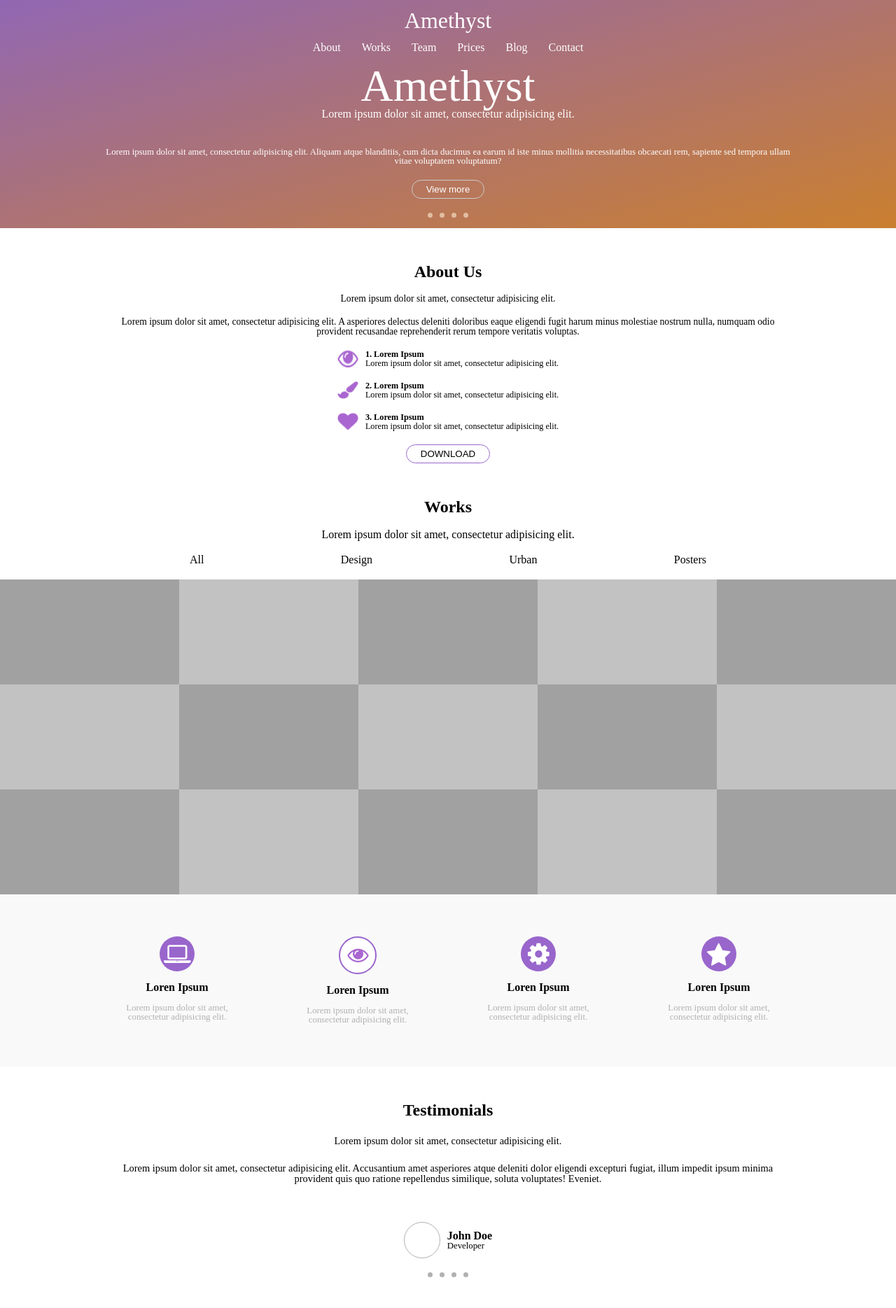
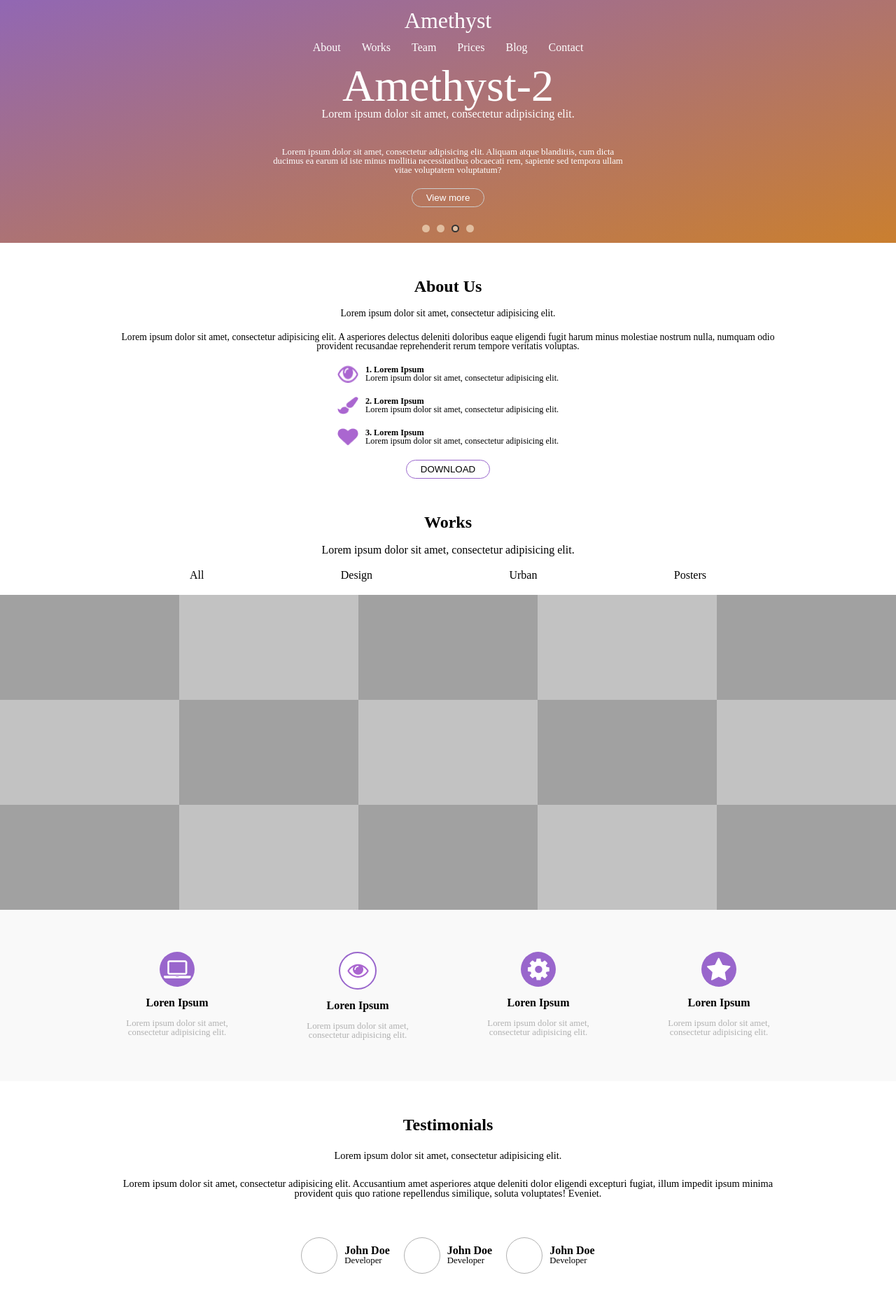
Before and after one commit to yakGjen/amethyst, a website built with webpack: page src/public/index.html in a window 1280 px wide. Shown: the part 31-1900 px from the top of the page at 70% size. Built offline with nearby package versions, Linux system fonts and the light colour scheme.

Commit message:
feat: add slider in header

```diff
--- a/src/app/index.js
+++ b/src/app/index.js
@@ -1,3 +1,13 @@
+import Slider from './slider';
+
+const slider = new Slider(
+  document.querySelectorAll('.frame'),
+  document.querySelectorAll('.frame-point')
+);
+
+slider.init();
+slider.start();
+
 const menuItems = {
   about: document.querySelector('#nav-about'),
   works: document.querySelector('#nav-works'),
--- /dev/null
+++ b/src/app/slider.js
@@ -0,0 +1,54 @@
+export default class Slider {
+  constructor(frames, points) {
+    this.frames = frames;
+    this.points = points;
+    this.timerId = null;
+    this.frameIdx = null;
+    this.pointIdx = null;
+  }
+
+  start() {
+    this.timerId = setInterval(() => {
+
+      this.frames[this.frameIdx].classList.remove('frame_show');
+      this.frames[this.frameIdx].classList.add('frame_hide');
+
+      this.points[this.pointIdx].classList.remove('frame-point_checked');
+
+      if (this.frames.length - 1 === this.frameIdx) {
+
+        this.frameIdx = 0;
+        this.pointIdx = 0;
+
+        this.frames[this.frameIdx].classList.remove('frame_hide');
+        this.frames[this.frameIdx].classList.add('frame_show');
+
+        this.points[this.pointIdx].classList.add('frame-point_checked');
+
+      } else {
+
+        this.frames[this.frameIdx + 1].classList.remove('frame_hide');
+        this.frames[this.frameIdx + 1].classList.add('frame_show');
+
+        this.points[this.pointIdx + 1].classList.add('frame-point_checked');
+
+        this.frameIdx++;
+        this.pointIdx++;
+
+      }
+
+    }, 2000);
+  }
+
+  init() {
+    /*this.frameIdx = this.frames.findIndex((elem, idx, array) => {
+      if (elem.classList.contains('frame_show')) return idx;
+    });*/
+    this.frames.forEach((item, idx) => {
+      if (item.classList.contains('frame_show')) this.frameIdx = idx;
+    });
+    this.points.forEach((item, idx) => {
+      if (item.classList.contains('frame-point_checked')) this.pointIdx = idx;
+    });
+  }
+}
--- a/src/public/index.html
+++ b/src/public/index.html
@@ -41,7 +41,8 @@
           </ul>
         </nav>
         <div class="header-slider header-content__item">
-          <div class="frame">
+          <div class="header-slider-frame">
+            <div class="frame frame_show">
               <h2 class="frame__header">Amethyst</h2>
               <p class="frame__text">
                 Lorem ipsum dolor sit amet, consectetur adipisicing elit.
@@ -51,8 +52,39 @@
               </p>
               <button class="header-button header-button_margin">View more</button>
             </div>
+            <div class="frame frame_hide">
+              <h2 class="frame__header">Amethyst-1</h2>
+              <p class="frame__text">
+                Lorem ipsum dolor sit amet, consectetur adipisicing elit.
+              </p>
+              <p class="frame__text frame__text_transform">
+                Lorem ipsum dolor sit amet, consectetur adipisicing elit. Aliquam atque blanditiis, cum dicta ducimus ea earum id iste minus mollitia necessitatibus obcaecati rem, sapiente sed tempora ullam vitae voluptatem voluptatum?
+              </p>
+              <button class="header-button header-button_margin">View more</button>
+            </div>
+            <div class="frame frame_hide">
+              <h2 class="frame__header">Amethyst-2</h2>
+              <p class="frame__text">
+                Lorem ipsum dolor sit amet, consectetur adipisicing elit.
+              </p>
+              <p class="frame__text frame__text_transform">
+                Lorem ipsum dolor sit amet, consectetur adipisicing elit. Aliquam atque blanditiis, cum dicta ducimus ea earum id iste minus mollitia necessitatibus obcaecati rem, sapiente sed tempora ullam vitae voluptatem voluptatum?
+              </p>
+              <button class="header-button header-button_margin">View more</button>
+            </div>
+            <div class="frame frame_hide">
+              <h2 class="frame__header">Amethyst-3</h2>
+              <p class="frame__text">
+                Lorem ipsum dolor sit amet, consectetur adipisicing elit.
+              </p>
+              <p class="frame__text frame__text_transform">
+                Lorem ipsum dolor sit amet, consectetur adipisicing elit. Aliquam atque blanditiis, cum dicta ducimus ea earum id iste minus mollitia necessitatibus obcaecati rem, sapiente sed tempora ullam vitae voluptatem voluptatum?
+              </p>
+              <button class="header-button header-button_margin">View more</button>
+            </div>
+          </div>
           <div class="frame-points">
-            <div class="frame-point"></div>
+            <div class="frame-point frame-point_checked"></div>
             <div class="frame-point"></div>
             <div class="frame-point"></div>
             <div class="frame-point"></div>
@@ -260,19 +292,27 @@
         <p class="testimonials__item testimonials__text">
           Lorem ipsum dolor sit amet, consectetur adipisicing elit.          Accusantium amet asperiores atque deleniti dolor eligendi          excepturi fugiat, illum impedit ipsum minima provident             quis quo ratione repellendus similique, soluta                     voluptates! Eveniet.
         </p>
-        <div class="testimonials-dev-slider testimonials__item">
-          <div class="testimonials-dev-content testimonials-dev-slider__frame">
+        <div class="testimonials-dev testimonials__item">
+          <div class="testimonials-dev-content">
             <div class="testimonials-dev-content__item"></div>
             <div class="testimonials-dev-content__item">
               <h6>John Doe</h6>
               <p>Developer</p>
             </div>
           </div>
-          <div class="testimonials-dev-slider__points">
-            <div class="testimonials-dev-slider__point"></div>
-            <div class="testimonials-dev-slider__point"></div>
-            <div class="testimonials-dev-slider__point"></div>
-            <div class="testimonials-dev-slider__point"></div>
+          <div class="testimonials-dev-content">
+            <div class="testimonials-dev-content__item"></div>
+            <div class="testimonials-dev-content__item">
+              <h6>John Doe</h6>
+              <p>Developer</p>
+            </div>
+          </div>
+          <div class="testimonials-dev-content">
+            <div class="testimonials-dev-content__item"></div>
+            <div class="testimonials-dev-content__item">
+              <h6>John Doe</h6>
+              <p>Developer</p>
+            </div>
           </div>
         </div>
         <div class="testimonials-prod-slider testimonials__item">
--- a/src/style/app.css
+++ b/src/style/app.css
@@ -93,10 +93,19 @@
 }
 
 
+.header-slider-frame {
+  position: relative;
+  width: 500px;
+  height: 230px;
+  overflow: hidden;
+}
+
 .frame {
   display: flex;
   flex-direction: column;
   align-items: center;
+  position: absolute;
+  transition: all 0.3s 0s linear;
 }
 
 .frame__header {
@@ -129,6 +138,7 @@
 .frame-points {
   display: flex;
   justify-content: center;
+  align-items: center;
 }
 
 .frame-point {
@@ -136,7 +146,22 @@
   height: 7px;
   margin: 0 5px;
   border-radius: 50%;
+  border: solid 2px transparent;
   background: #e1bea0;
+  cursor: pointer;
+  transition: all 0.3s 0s linear;
+}
+
+.frame_show {
+  z-index: 1;
+  opacity: 1;
+}
+.frame_hide {
+  opacity: 0;
+  z-index: 0;
+}
+.frame-point_checked {
+  border: solid 2px #333333;
 }
 
 
@@ -303,10 +328,14 @@
   font-size: 90%;
   text-align: center;
 }
-.testimonials-dev-slider {
+.testimonials-dev {
   padding: 30px 50px;
+  display: flex;
+  justify-content: space-between;
 }
 .testimonials-dev-content {
+  padding: 0 10px;
+  box-sizing: border-box;
   display: flex;
   justify-content: center;
   align-items: center;
@@ -325,7 +354,7 @@
   font-size: 80%;
 }
 
-.testimonials-dev-slider__points {
+/*.testimonials-dev-slider__points {
   margin-top: 20px;
   display: flex;
   justify-content: center;
@@ -337,7 +366,7 @@
   border-radius: 50%;
   background: #b1b1b1;
   cursor: pointer;
-}
+}*/
 
 .testimonials-prod-slider {
   display: flex;
@@ -999,6 +1028,7 @@
 
 
 
+
 @media (max-width: 905px) {
   .testimonials-prod-slider__item {
     width: 60px;
@@ -1110,6 +1140,14 @@
 }
 
 @media (max-width: 580px) {
+  .testimonials-dev {
+    flex-direction: column;
+    align-items: center;
+  }
+  .testimonials-dev-content {
+    padding: 10px 0;
+  }
+
   .pricings {
     flex-direction: column;
     align-items: center;
```
Lines whose indentation alone changed are shown as unchanged.
